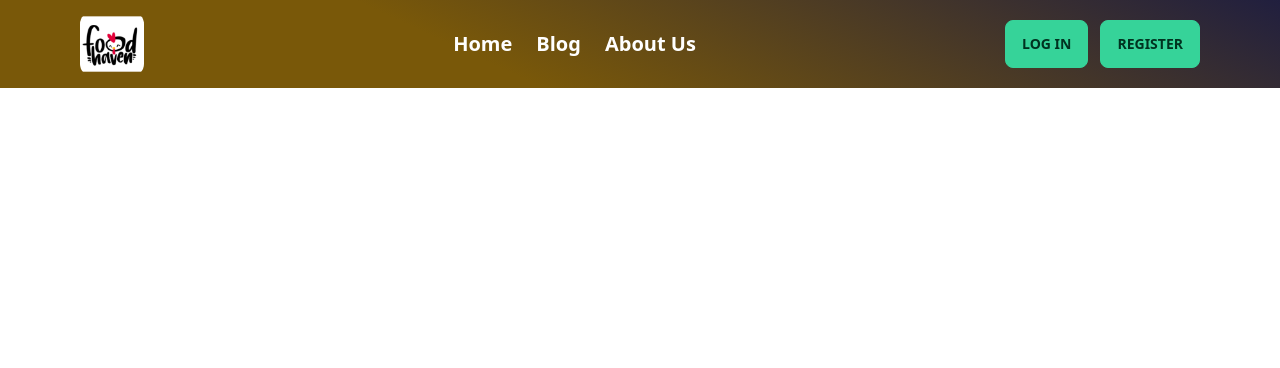
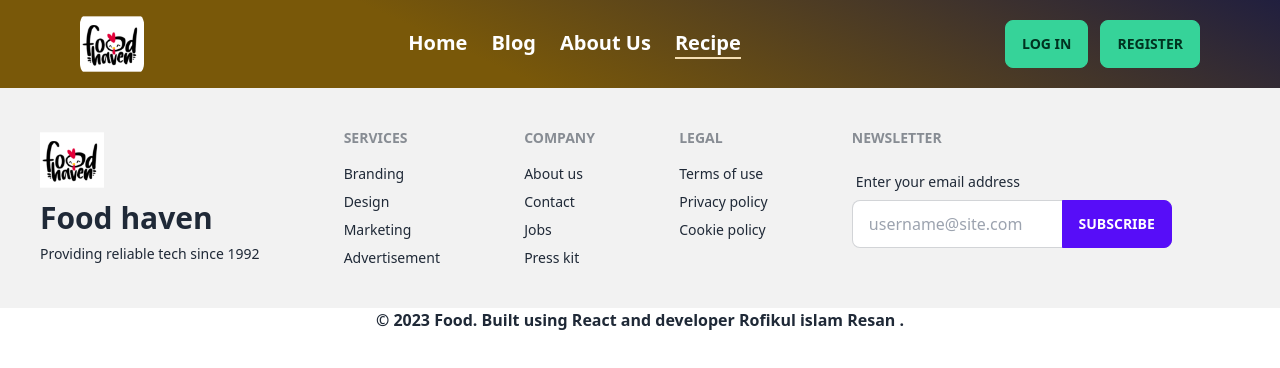
Before and after one commit to rofikul-resan/Food-haven-client, a React (Vite) app: page /recipes in a window 1280 px wide. Shown: the top 368 px of the page. Built offline with nearby package versions, Linux system fonts and the light colour scheme.

Commit message:
add footer

```diff
--- a/package.json
+++ b/package.json
@@ -20,7 +20,8 @@
     "react-rating": "^2.0.5",
     "react-router-dom": "^6.11.0",
     "react-toastify": "^9.1.2",
-    "sort-by": "^1.2.0"
+    "sort-by": "^1.2.0",
+    "swiper": "^9.2.4"
   },
   "devDependencies": {
     "@types/react": "^18.0.28",
--- /dev/null
+++ b/src/components/footer/Footer.jsx
@@ -0,0 +1,56 @@
+const Footer = () => {
+  return (
+    <footer>
+      <div className="footer p-10 bg-base-200 text-base-content">
+        <div>
+          <img className="h-16" src="/food-haven-logo.png" alt="" />
+          <h1>Food haven</h1>
+          <p>Providing reliable tech since 1992</p>
+        </div>
+        <div>
+          <span className="footer-title">Services</span>
+          <a className="link link-hover">Branding</a>
+          <a className="link link-hover">Design</a>
+          <a className="link link-hover">Marketing</a>
+          <a className="link link-hover">Advertisement</a>
+        </div>
+        <div>
+          <span className="footer-title">Company</span>
+          <a className="link link-hover">About us</a>
+          <a className="link link-hover">Contact</a>
+          <a className="link link-hover">Jobs</a>
+          <a className="link link-hover">Press kit</a>
+        </div>
+        <div>
+          <span className="footer-title">Legal</span>
+          <a className="link link-hover">Terms of use</a>
+          <a className="link link-hover">Privacy policy</a>
+          <a className="link link-hover">Cookie policy</a>
+        </div>
+        <div>
+          <span className="footer-title">Newsletter</span>
+          <div className="form-control w-80">
+            <label className="label">
+              <span className="label-text">Enter your email address</span>
+            </label>
+            <div className="relative">
+              <input
+                type="text"
+                placeholder="username@site.com"
+                className="input input-bordered w-full pr-16"
+              />
+              <button className="btn btn-primary absolute top-0 right-0 rounded-l-none">
+                Subscribe
+              </button>
+            </div>
+          </div>
+        </div>
+      </div>
+      <p className="text-center font-bold">
+        © 2023 Food. Built using React and developer Rofikul islam Resan .
+      </p>
+    </footer>
+  );
+};
+
+export default Footer;
--- a/src/components/header/Navber.jsx
+++ b/src/components/header/Navber.jsx
@@ -31,6 +31,13 @@ const Navber = () => {
             {" "}
             About Us
           </NavLink>
+          <NavLink
+            className={({ isActive }) => (isActive ? "active-nav" : "")}
+            to={"/recipes"}
+          >
+            {" "}
+            Recipe
+          </NavLink>
         </div>
         <div>
           <Link className="btn btn-success mr-3 hover:text-white" to={""}>
--- a/src/page/home/HomeLayout.jsx
+++ b/src/page/home/HomeLayout.jsx
@@ -1,16 +1,22 @@
+import Footer from "../../components/footer/Footer";
 import Banner from "../../components/header/Banner";
 import Navber from "../../components/header/Navber";
 import ChefContener from "./chef/ChefContener";
 import { ToastContainer } from "react-toastify";
 import "react-toastify/dist/ReactToastify.css";
+import RecipesOverviewContener from "./recipes-overview/RecipesOverviewContener";
 
 const HomeLayout = () => {
   return (
     <div>
       <Navber></Navber>
       <Banner></Banner>
-      <ChefContener></ChefContener>
+      <div className="chef-contener">
+        <RecipesOverviewContener />
+        <ChefContener></ChefContener>
+      </div>
       <ToastContainer />
+      <Footer />
     </div>
   );
 };
--- a/src/page/home/chef/ChefContener.jsx
+++ b/src/page/home/chef/ChefContener.jsx
@@ -9,7 +9,7 @@ const ChefContener = () => {
       .then((data) => setAllChef(data));
   }, []);
   return (
-    <div className="chef-contener py-20 px-10 ">
+    <div className=" py-20 px-10 ">
       <div className="w-3/5 mx-auto text-white mb-8 text-center">
         <h1 className="mb-4">Our Famous Chef</h1>
         <p>
--- /dev/null
+++ b/src/page/home/recipes-overview/RecipesOverviewContener.jsx
@@ -0,0 +1,19 @@
+const RecipesOverviewContener = () => {
+  return (
+    <div>
+      <div className="w-3/5 mx-auto text-white text-center">
+        <h1 className="mb-6">Our Recipes</h1>
+        <p>
+          Lorem ipsum dolor sit amet consectetur adipisicing elit. Consequuntur
+          eaque quo totam voluptatum minima nostrum repellendus et, incidunt vel
+          necessitatibus vero fugiat voluptas eveniet vitae, itaque facilis!
+          Quaerat temporibus numquam ipsa, ex vel rerum dolorem amet cupiditate
+          iure molestiae ab?
+        </p>
+      </div>
+      <div></div>
+    </div>
+  );
+};
+
+export default RecipesOverviewContener;
--- a/src/page/recipes/AllRecipesLayout.jsx
+++ b/src/page/recipes/AllRecipesLayout.jsx
@@ -1,14 +1,16 @@
-import React from "react";
 import Navber from "../../components/header/Navber";
 import { Outlet } from "react-router-dom";
 import { ToastContainer } from "react-toastify";
+import Footer from "../../components/footer/Footer";
 
 const AllRecipesLayout = () => {
   return (
     <div>
       <Navber></Navber>
       <Outlet />
+
       <ToastContainer />
+      <Footer />
     </div>
   );
 };
--- a/src/page/recipes/FoodCard.jsx
+++ b/src/page/recipes/FoodCard.jsx
@@ -6,6 +6,7 @@ import Rating from "react-rating";
 import { BsHeart, BsHeartFill, BsStar, BsStarFill } from "react-icons/bs";
 import { useState } from "react";
 import { toast } from "react-toastify";
+import { Link } from "react-router-dom";
 
 const FoodCard = ({ food }) => {
   const [isFavorite, setFavorite] = useState(false);
@@ -32,7 +33,9 @@ const FoodCard = ({ food }) => {
             food from American Burger
           </p>
           <div className="card-actions ">
-            <button className="btn btn-primary">View details</button>
+            <Link to={`/recipes/${food.idMeal}`} className="btn btn-primary">
+              View details
+            </Link>
           </div>
         </div>
         <div className="mb-3 px-3 flex justify-between">
--- /dev/null
+++ b/src/page/recipes/FoodDetailsCard.jsx
@@ -0,0 +1,65 @@
+import React from "react";
+import { BsStar, BsStarFill, BsYoutube } from "react-icons/bs";
+import Rating from "react-rating";
+import { useLoaderData } from "react-router-dom";
+
+const FoodDetailsCard = () => {
+  const recipe = useLoaderData();
+  const rating = 3 + +(Math.random() * 2).toFixed(1);
+  const { MealThumb, Meal, Instructions, Ingredient, Category, Area } = recipe;
+
+  return (
+    <div className="p-10 overflow-hidden">
+      <div className="bg-orange-600  md:h-96 md:w-96 rounded-full scale-[2] absolute blur-3xl  -top-1/2 -right-[7%] -z-10"></div>
+      <div className="bg-violet-600 md:h-96 md:w-96 rounded-full scale-[2] absolute  blur-3xl -top-1/2 -left-[7%] -z-10"></div>
+      <div className="card glass mx-auto h-96 mt-10 md:w-10/12 flex-col md:flex-row rounded-lg overflow-hidden shadow-xl">
+        <span className="badge badge-primary absolute top-3 left-3">
+          {Area}
+        </span>
+        <span className="badge badge-success absolute top-10 left-3">
+          #{Category}
+        </span>
+        <figure>
+          <img className="h-full" src={MealThumb} alt="" />
+        </figure>
+        <div className="card-body w-4/6 overflow-y-scroll">
+          <h1 className="font-bold mb-4 ">{Meal}</h1>
+
+          {/* rating  */}
+
+          <div className="flex">
+            <span>Rating : </span>
+            <div>
+              <Rating
+                className="text-orange-500 text-xl ml-2"
+                initialRating={rating}
+                fullSymbol={<BsStarFill />}
+                emptySymbol={<BsStar className="mr-1" />}
+              />{" "}
+              <span className="mb-2 font-semibold">{rating}</span>
+            </div>
+          </div>
+
+          <h3 className="border-b border-black">Ingredient For cooking</h3>
+          <ul className="list-decimal ml-6">
+            {Ingredient.map((ing, i) => (
+              <li key={i}>{ing}</li>
+            ))}
+          </ul>
+          <div>
+            <h2 className="border-b border-black mb-3"> Recipe Instruction</h2>
+            <p>{Instructions}</p>
+          </div>
+          <div className="card-actions justify-end">
+            <button className="btn btn-success gap-4 w-full mt-4">
+              <BsYoutube className="text-xl" />
+              See Instruction in YouTube
+            </button>
+          </div>
+        </div>
+      </div>
+    </div>
+  );
+};
+
+export default FoodDetailsCard;
--- /dev/null
+++ b/src/page/recipes/FoodModal.jsx
@@ -0,0 +1,27 @@
+import React from "react";
+
+const FoodModal = () => {
+  return (
+    <>
+      <input type="checkbox" id="my-modal-5" className="modal-toggle" />
+      <div className="modal">
+        <div className="modal-box w-11/12 max-w-5xl">
+          <h3 className="font-bold text-lg">
+            Congratulations random Internet user!
+          </h3>
+          <p className="py-4">
+            You ve been selected for a chance to get one year of subscription to
+            use Wikipedia for free!
+          </p>
+          <div className="modal-action">
+            <label htmlFor="my-modal-5" className="btn">
+              Yay!
+            </label>
+          </div>
+        </div>
+      </div>
+    </>
+  );
+};
+
+export default FoodModal;
--- a/src/router/Router.jsx
+++ b/src/router/Router.jsx
@@ -4,6 +4,7 @@ import Blog from "../page/blog/Blog";
 import About from "../page/about/About";
 import AllRecipesLayout from "../page/recipes/AllRecipesLayout";
 import ChefRecipe from "../page/recipes/chefRecipes/ChefRecipe";
+import FoodDetailsCard from "../page/recipes/FoodDetailsCard";
 
 const router = createBrowserRouter([
   {
@@ -14,6 +15,12 @@ const router = createBrowserRouter([
     path: "/recipes",
     element: <AllRecipesLayout />,
     children: [
+      {
+        path: ":id",
+        element: <FoodDetailsCard />,
+        loader: ({ params }) =>
+          fetch(`http://localhost:3000/food/${params.id}`),
+      },
       {
         path: "chef/:id",
         element: <ChefRecipe />,
```
Also changed, not shown: 1 other file (tests, documents, lock files or other folders).
